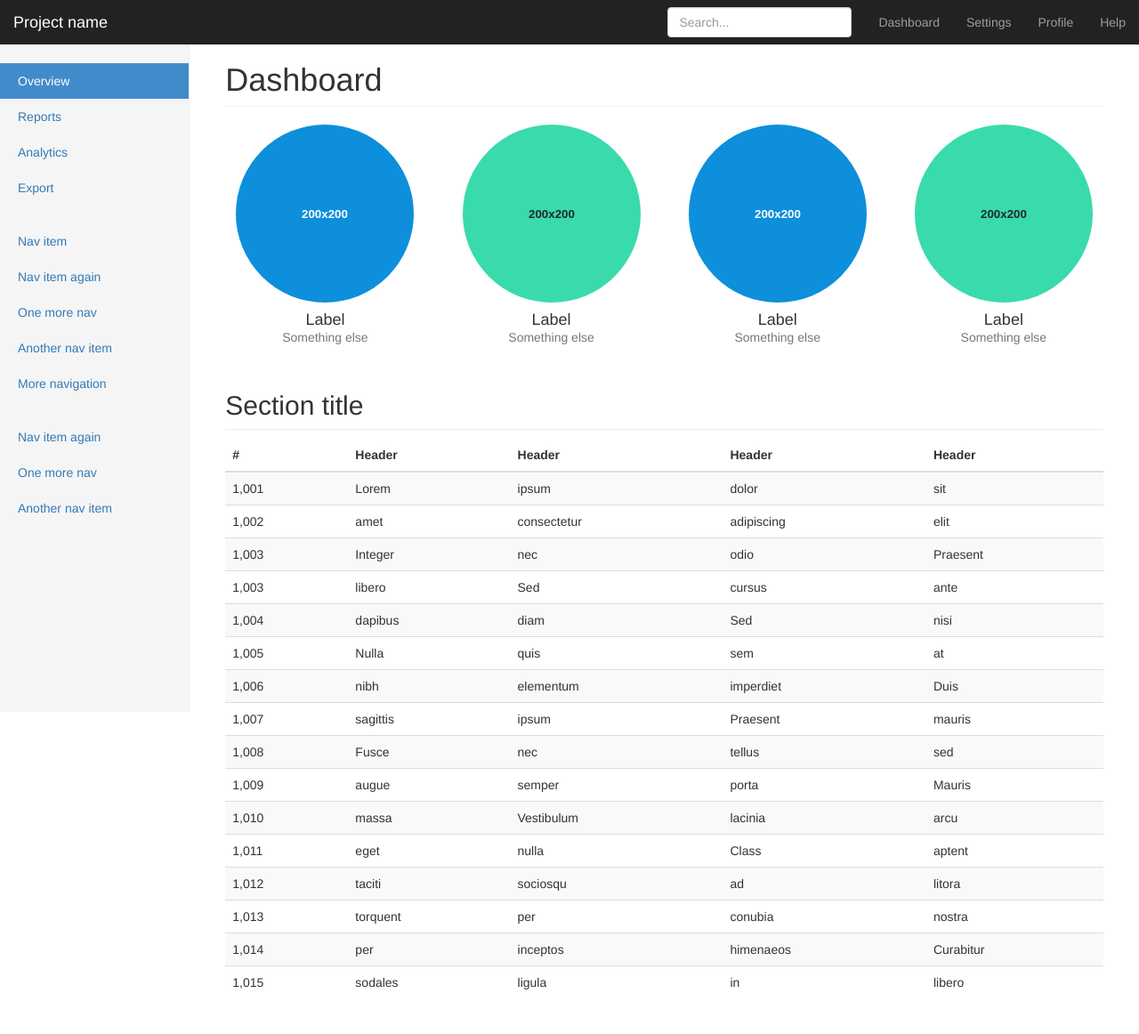
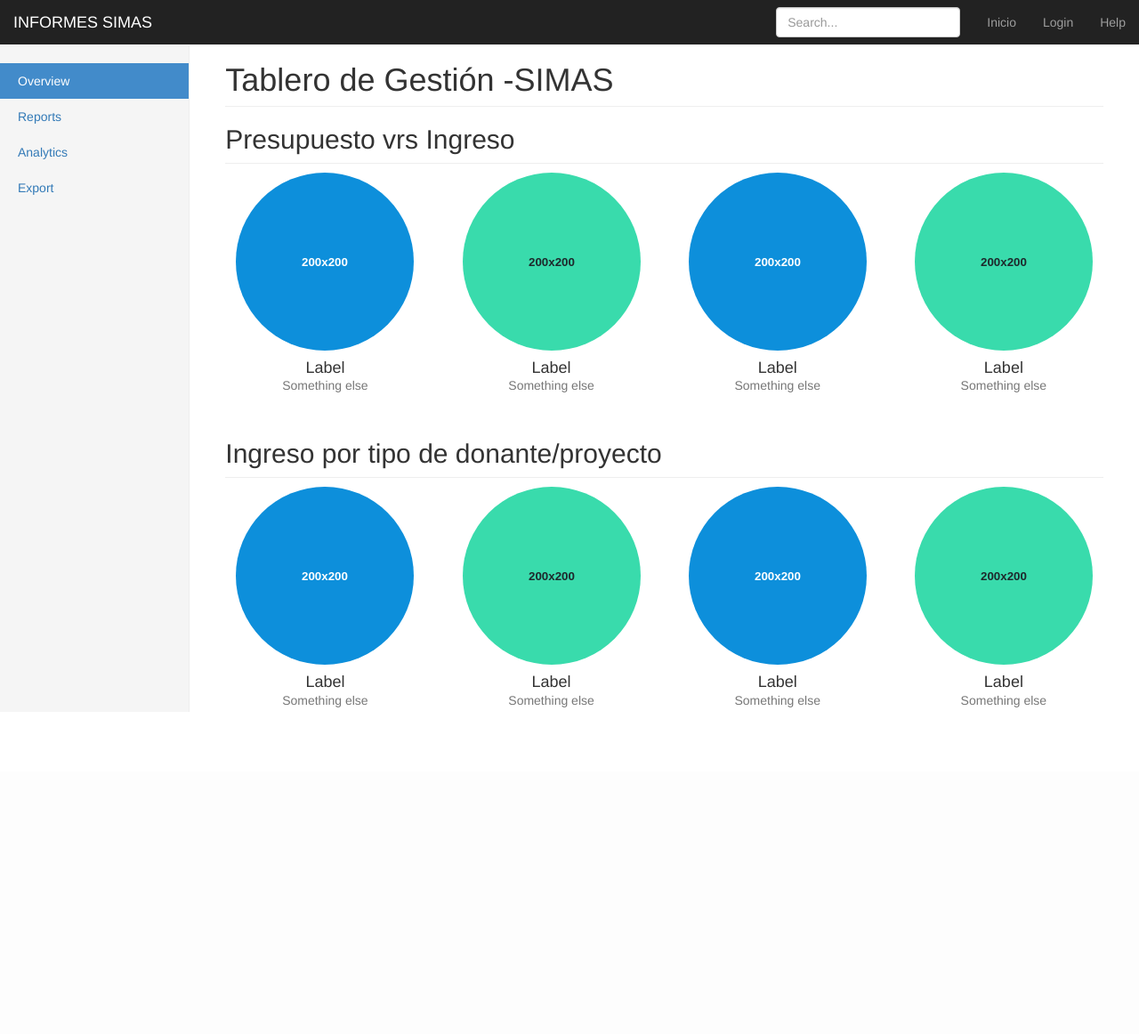
Before and after one commit to CARocha/informes, a Django app: page / in a window 1280 px wide. Shown: the whole page at 89% size. After the commit the page ends 800 px from the top, so only its background shows below. Run offline with Django 3.2, Linux system fonts and the light colour scheme; parts of the project's set-up code (start-up, migrations or seed data) failed here and were passed over; some libraries are stand-ins or nearby versions.

Commit message:
agregando cosas al index

```diff
--- a/templates/index.html
+++ b/templates/index.html
@@ -13,13 +13,12 @@
             <span class="icon-bar"></span>
             <span class="icon-bar"></span>
           </button>
-          <a class="navbar-brand" href="#">Project name</a>
+          <a class="navbar-brand" href="#">INFORMES SIMAS</a>
         </div>
         <div id="navbar" class="navbar-collapse collapse">
           <ul class="nav navbar-nav navbar-right">
-            <li><a href="#">Dashboard</a></li>
-            <li><a href="#">Settings</a></li>
-            <li><a href="#">Profile</a></li>
+            <li><a href="/">Inicio</a></li>
+            <li><a href="#">Login</a></li>
             <li><a href="#">Help</a></li>
           </ul>
           <form class="navbar-form navbar-right">
@@ -38,22 +37,11 @@
             <li><a href="#">Analytics</a></li>
             <li><a href="#">Export</a></li>
           </ul>
-          <ul class="nav nav-sidebar">
-            <li><a href="">Nav item</a></li>
-            <li><a href="">Nav item again</a></li>
-            <li><a href="">One more nav</a></li>
-            <li><a href="">Another nav item</a></li>
-            <li><a href="">More navigation</a></li>
-          </ul>
-          <ul class="nav nav-sidebar">
-            <li><a href="">Nav item again</a></li>
-            <li><a href="">One more nav</a></li>
-            <li><a href="">Another nav item</a></li>
-          </ul>
         </div>
         <div class="col-sm-9 col-sm-offset-3 col-md-10 col-md-offset-2 main">
-          <h1 class="page-header">Dashboard</h1>
+          <h1 class="page-header">Tablero de Gestión -SIMAS</h1>
 
+		 <h2 class="sub-header">Presupuesto vrs Ingreso</h2>
           <div class="row placeholders">
             <div class="col-xs-6 col-sm-3 placeholder">
               <img data-src="holder.js/200x200/auto/sky" class="img-responsive" alt="Generic placeholder thumbnail">
@@ -77,133 +65,28 @@
             </div>
           </div>
 
-          <h2 class="sub-header">Section title</h2>
-          <div class="table-responsive">
-            <table class="table table-striped">
-              <thead>
-                <tr>
-                  <th>#</th>
-                  <th>Header</th>
-                  <th>Header</th>
-                  <th>Header</th>
-                  <th>Header</th>
-                </tr>
-              </thead>
-              <tbody>
-                <tr>
-                  <td>1,001</td>
-                  <td>Lorem</td>
-                  <td>ipsum</td>
-                  <td>dolor</td>
-                  <td>sit</td>
-                </tr>
-                <tr>
-                  <td>1,002</td>
-                  <td>amet</td>
-                  <td>consectetur</td>
-                  <td>adipiscing</td>
-                  <td>elit</td>
-                </tr>
-                <tr>
-                  <td>1,003</td>
-                  <td>Integer</td>
-                  <td>nec</td>
-                  <td>odio</td>
-                  <td>Praesent</td>
-                </tr>
-                <tr>
-                  <td>1,003</td>
-                  <td>libero</td>
-                  <td>Sed</td>
-                  <td>cursus</td>
-                  <td>ante</td>
-                </tr>
-                <tr>
-                  <td>1,004</td>
-                  <td>dapibus</td>
-                  <td>diam</td>
-                  <td>Sed</td>
-                  <td>nisi</td>
-                </tr>
-                <tr>
-                  <td>1,005</td>
-                  <td>Nulla</td>
-                  <td>quis</td>
-                  <td>sem</td>
-                  <td>at</td>
-                </tr>
-                <tr>
-                  <td>1,006</td>
-                  <td>nibh</td>
-                  <td>elementum</td>
-                  <td>imperdiet</td>
-                  <td>Duis</td>
-                </tr>
-                <tr>
-                  <td>1,007</td>
-                  <td>sagittis</td>
-                  <td>ipsum</td>
-                  <td>Praesent</td>
-                  <td>mauris</td>
-                </tr>
-                <tr>
-                  <td>1,008</td>
-                  <td>Fusce</td>
-                  <td>nec</td>
-                  <td>tellus</td>
-                  <td>sed</td>
-                </tr>
-                <tr>
-                  <td>1,009</td>
-                  <td>augue</td>
-                  <td>semper</td>
-                  <td>porta</td>
-                  <td>Mauris</td>
-                </tr>
-                <tr>
-                  <td>1,010</td>
-                  <td>massa</td>
-                  <td>Vestibulum</td>
-                  <td>lacinia</td>
-                  <td>arcu</td>
-                </tr>
-                <tr>
-                  <td>1,011</td>
-                  <td>eget</td>
-                  <td>nulla</td>
-                  <td>Class</td>
-                  <td>aptent</td>
-                </tr>
-                <tr>
-                  <td>1,012</td>
-                  <td>taciti</td>
-                  <td>sociosqu</td>
-                  <td>ad</td>
-                  <td>litora</td>
-                </tr>
-                <tr>
-                  <td>1,013</td>
-                  <td>torquent</td>
-                  <td>per</td>
-                  <td>conubia</td>
-                  <td>nostra</td>
-                </tr>
-                <tr>
-                  <td>1,014</td>
-                  <td>per</td>
-                  <td>inceptos</td>
-                  <td>himenaeos</td>
-                  <td>Curabitur</td>
-                </tr>
-                <tr>
-                  <td>1,015</td>
-                  <td>sodales</td>
-                  <td>ligula</td>
-                  <td>in</td>
-                  <td>libero</td>
-                </tr>
-              </tbody>
-            </table>
+          <h2 class="sub-header">Ingreso por tipo de donante/proyecto</h2>
+           <div class="row placeholders">
+            <div class="col-xs-6 col-sm-3 placeholder">
+              <img data-src="holder.js/200x200/auto/sky" class="img-responsive" alt="Generic placeholder thumbnail">
+              <h4>Label</h4>
+              <span class="text-muted">Something else</span>
+            </div>
+            <div class="col-xs-6 col-sm-3 placeholder">
+              <img data-src="holder.js/200x200/auto/vine" class="img-responsive" alt="Generic placeholder thumbnail">
+              <h4>Label</h4>
+              <span class="text-muted">Something else</span>
+            </div>
+            <div class="col-xs-6 col-sm-3 placeholder">
+              <img data-src="holder.js/200x200/auto/sky" class="img-responsive" alt="Generic placeholder thumbnail">
+              <h4>Label</h4>
+              <span class="text-muted">Something else</span>
+            </div>
+            <div class="col-xs-6 col-sm-3 placeholder">
+              <img data-src="holder.js/200x200/auto/vine" class="img-responsive" alt="Generic placeholder thumbnail">
+              <h4>Label</h4>
+              <span class="text-muted">Something else</span>
+            </div>
           </div>
         </div>
       </div>
```
